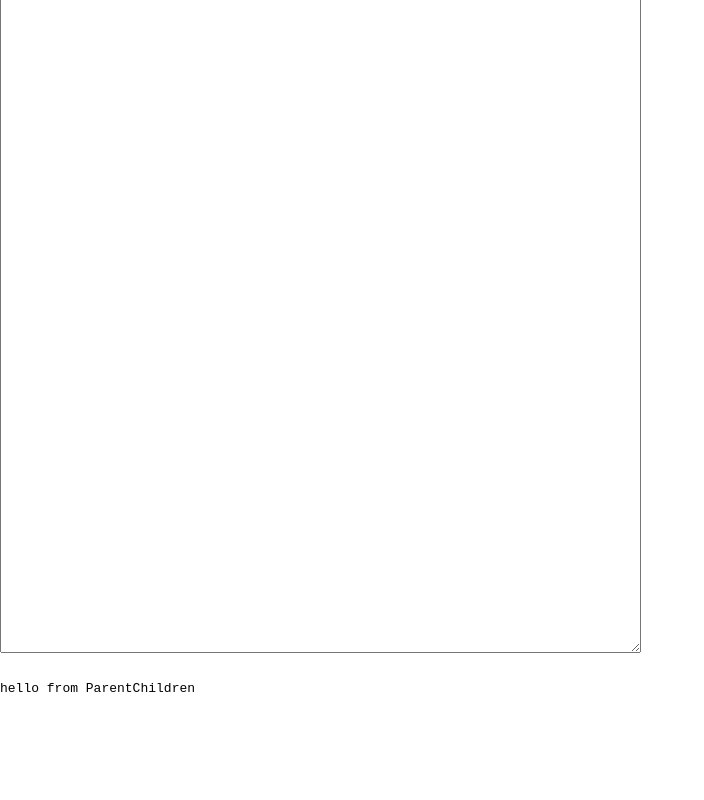
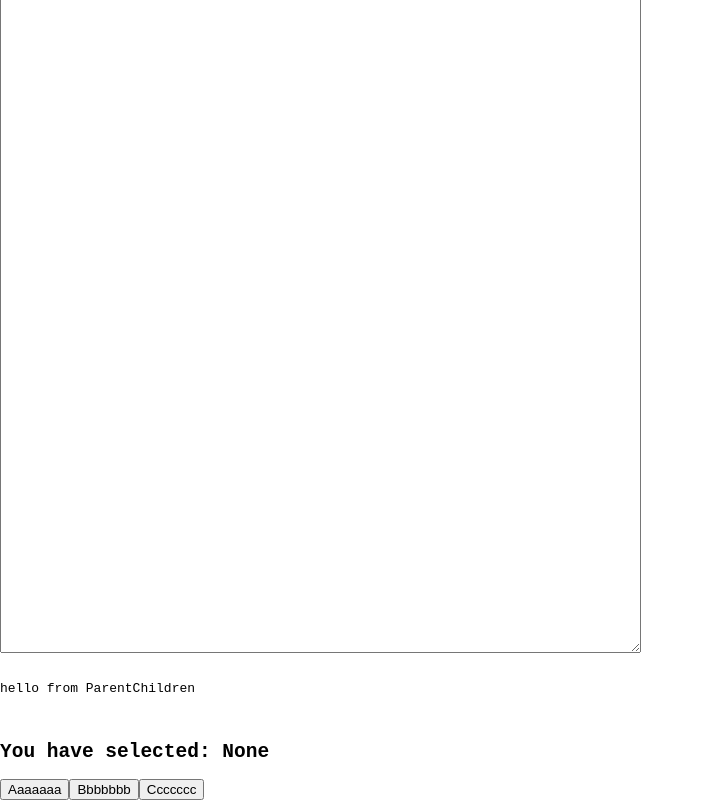
Before and after one commit to frantzyy/learn-react, a React app: page / in a window 1280 px wide. Shown: the part 1108-1908 px from the top of the page, without its empty margins (0-704 px from the left). Before the commit the page ends 1817 px from the top, so only its background shows below. Built offline with nearby package versions, Linux system fonts and the light colour scheme; no server answers.

Commit message:
extending a child

```diff
--- a/src/App.js
+++ b/src/App.js
@@ -15,7 +15,7 @@
 import HigherOrder from './components/HigherOrder';
 import JsxCompiler from './components/JsxCompiler';
 import ParentChildren from './components/ParentChildren';
-
+import ButtonChildren from './components/ButtonChildren';
 
 // original component from create-react-app class App extends Component {
 // render() {     let txt = this.props.txt     return (       <div
@@ -124,6 +124,8 @@
         <JsxCompiler />
         <br/>
         <ParentChildren />
+        <br/>
+        <ButtonChildren />
       </div>
 
     );
--- /dev/null
+++ b/src/components/ButtonChildren.js
@@ -0,0 +1,51 @@
+import React from 'react';
+
+class ButtonChildren extends React.Component {
+    render(){
+        return (
+            <Buttons>
+                <button value="a">Aaaaaaa</button>
+                <button value="b">Bbbbbbb</button>
+                <button value="c">Ccccccc</button>
+            </Buttons>
+
+        )
+    }
+}
+
+class Buttons extends React.Component {
+    constructor(){
+        super()
+        this.state = {
+            selected : 'None'
+        }
+    }
+
+    selectItem(selected) {
+        this.setState({selected});
+    }
+
+    render(){
+        console.log('hello from ButtonChildren')
+
+        //this is extending by creating a new element and adding the onClick
+        let fn = child =>
+            React.cloneElement(child, {
+                onClick: this.selectItem.bind(this, child.props.value)
+            });
+
+        let items = React.Children.map(
+            this.props.children, fn);
+
+        return (
+            <div>
+                <h2>You have selected: {this.state.selected}</h2>
+                {items}
+            </div>
+        )
+    }
+}
+
+
+
+export default ButtonChildren;
```
